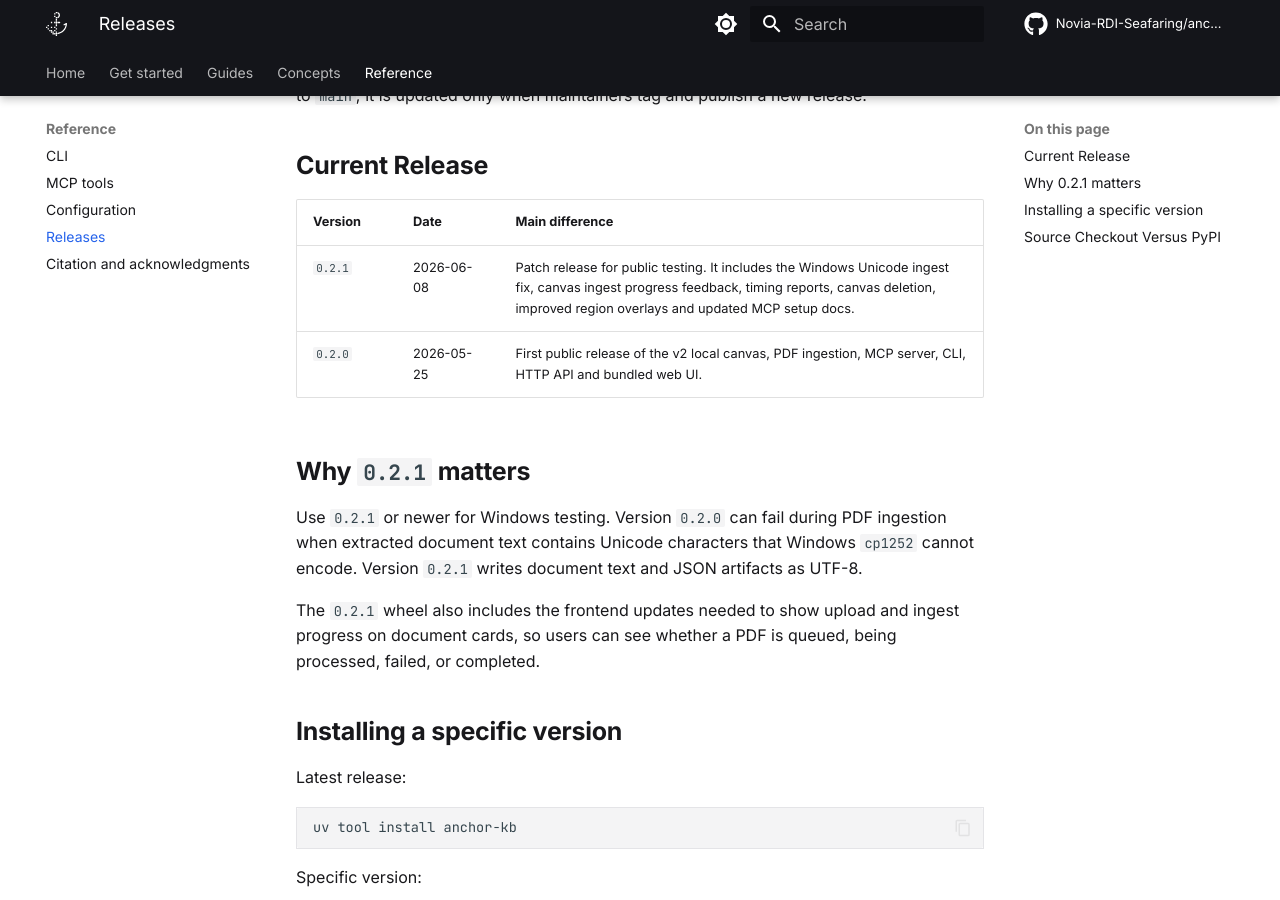
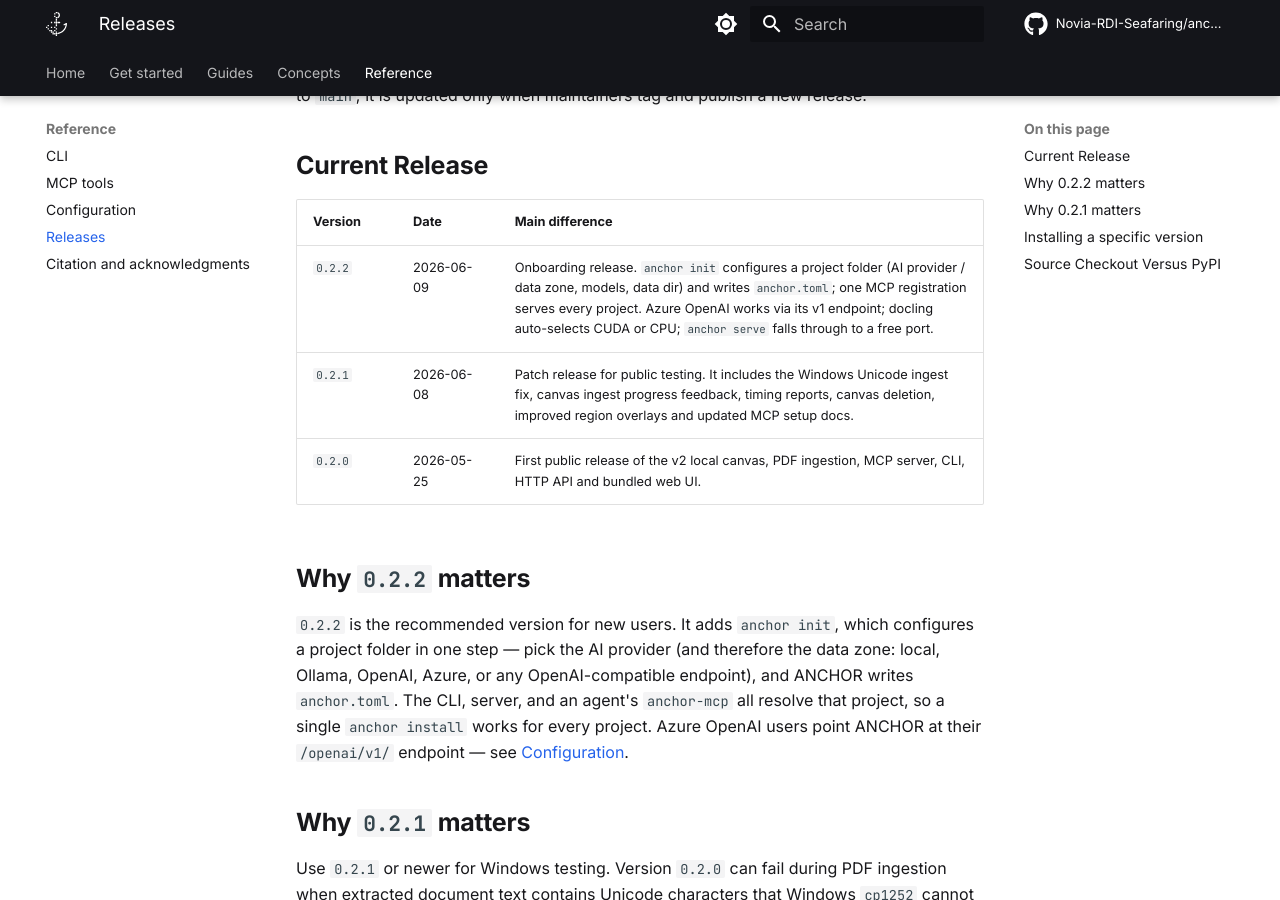
Before and after one commit to Novia-RDI-Seafaring/anchor, an MkDocs documentation site: the page built from docs/reference/releases.md, in a window 1280 px wide and 900 px high, scrolled down 270 px. Built offline with MkDocs 1.6.1 and Material for MkDocs 9.7.7, drawn with Linux system fonts in a browser that asks for light colours; comment, search, counter and statistics services are not loaded.

Commit message:
release: v0.2.2 (#71)
Onboarding + configuration release: anchor init (provider/data-zone picker,
project-local anchor.toml), folder-resolving anchor install, docling auto
GPU/CPU, serve port fallback, and Azure-via-v1 fixes. Bumps version, CHANGELOG,
and release notes.

Co-authored-by: Christoffer Björkskog <christoffer.bjorkskog@novia.fi>

````diff
--- a/docs/getting-started/installation.md
+++ b/docs/getting-started/installation.md
@@ -229,7 +229,7 @@ skipped.
 ## Verify the install
 
 ```bash
-anchor version          # -> 0.2.1
+anchor version          # -> 0.2.2
 anchor canvas list      # -> your existing canvases (empty on a fresh install)
 ```
 
--- a/docs/reference/releases.md
+++ b/docs/reference/releases.md
@@ -14,8 +14,19 @@ release.
 
 | Version | Date | Main difference |
 | --- | --- | --- |
+| `0.2.2` | 2026-06-09 | Onboarding release. `anchor init` configures a project folder (AI provider / data zone, models, data dir) and writes `anchor.toml`; one MCP registration serves every project. Azure OpenAI works via its v1 endpoint; docling auto-selects CUDA or CPU; `anchor serve` falls through to a free port. |
 | `0.2.1` | 2026-06-08 | Patch release for public testing. It includes the Windows Unicode ingest fix, canvas ingest progress feedback, timing reports, canvas deletion, improved region overlays and updated MCP setup docs. |
 | `0.2.0` | 2026-05-25 | First public release of the v2 local canvas, PDF ingestion, MCP server, CLI, HTTP API and bundled web UI. |
+
+## Why `0.2.2` matters
+
+`0.2.2` is the recommended version for new users. It adds `anchor init`, which
+configures a project folder in one step — pick the AI provider (and therefore
+the data zone: local, Ollama, OpenAI, Azure, or any OpenAI-compatible endpoint),
+and ANCHOR writes `anchor.toml`. The CLI, server, and an agent's `anchor-mcp`
+all resolve that project, so a single `anchor install` works for every project.
+Azure OpenAI users point ANCHOR at their `/openai/v1/` endpoint — see
+[Configuration](configuration.md#azure-openai).
 
 ## Why `0.2.1` matters
 
--- a/pyproject.toml
+++ b/pyproject.toml
@@ -10,7 +10,7 @@ build-backend = "hatchling.build"
 # + ``anchor-canvas-fmus`` etc. ``anchor-kb`` then becomes a thin
 # meta-package depending on those, the same pattern ``langchain`` uses.
 name = "anchor-kb"
-version = "0.2.1"
+version = "0.2.2"
 description = "ANCHOR, Agent-Native Canvas to Help Organize Resources with PDF ingest, FMU simulation, and source-grounded provenance"
 requires-python = ">=3.12"
 authors = [
````
Also changed, not shown: CHANGELOG.md (+39 -0 lines), 1 other file.
